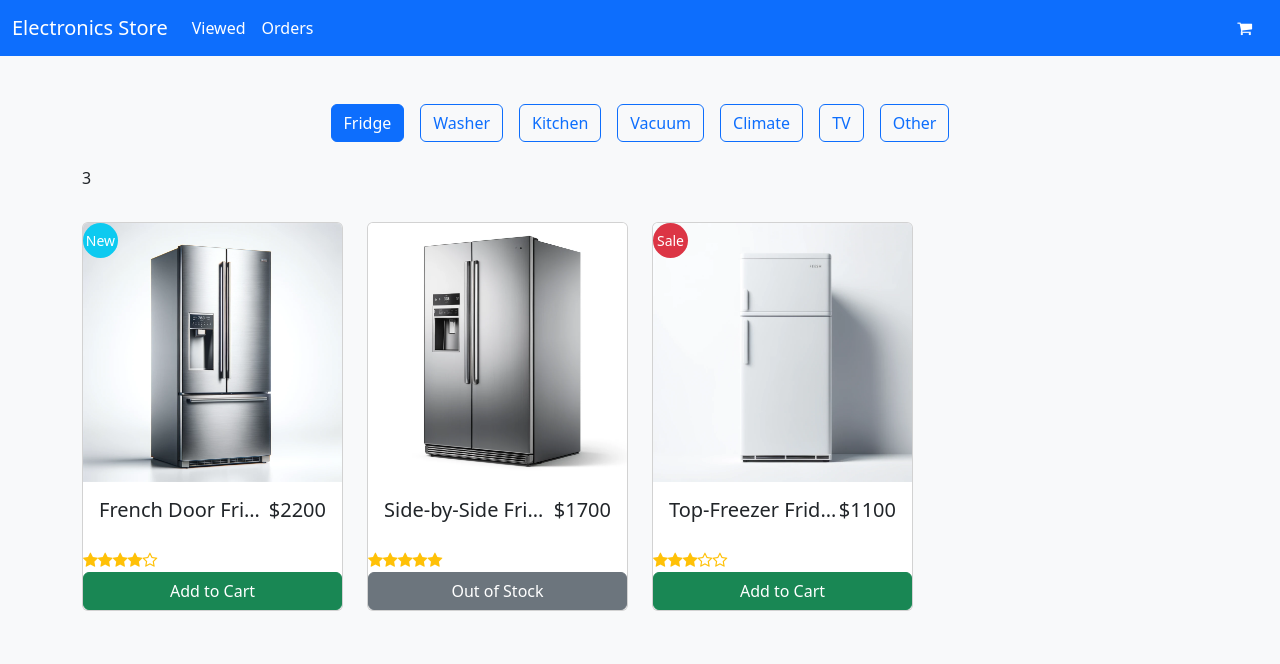
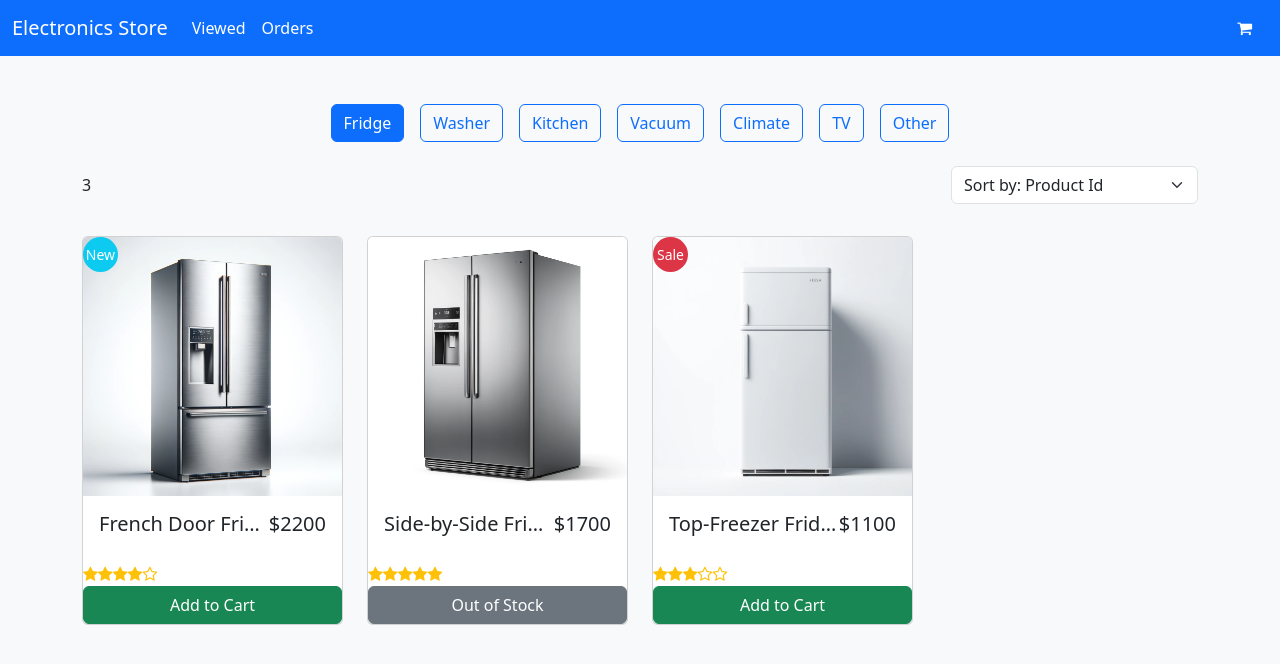
Before and after one commit to takuya44/angular-ecProject, an Angular app: page /home in a window 1280 px wide. Both pictures are taken after a click on the button "Fridge". Shown: the top 664 px of the page. Built offline with nearby package versions, Linux system fonts and the light colour scheme.

Commit message:
✨ ート① 価格の安い順（sortメソッド, 比較関数）

```diff
--- a/src/app/components/home/home.component.html
+++ b/src/app/components/home/home.component.html
@@ -32,6 +32,17 @@
         <div class="col-3">
           <p class="text-left mb-0">{{ filteredProducts.length }}</p>
         </div>
+        <!-- Sorting options -->
+        <div class="d-flex align-items-center">
+          <select
+            id="sortOptions"
+            class="form-select"
+            (change)="sortProducts($event)"
+          >
+            <option value="default">Sort by: Product Id</option>
+            <option value="priceAsc">Sort by: Price: Low to High</option>
+          </select>
+        </div>
       </div>
 
       <div class="row">
--- a/src/app/components/home/home.component.ts
+++ b/src/app/components/home/home.component.ts
@@ -284,4 +284,31 @@ export class HomeComponent {
       );
     }
   }
+
+  /**
+   * 製品を並び替える関数
+   * 選択されたソートオプションに基づいて製品を並び替える
+   *
+   * @param {Event} event - イベントオブジェクト
+   * @returns {void} - なし
+   * */
+  public sortProducts(event: Event): void {
+    // イベントのターゲット要素を取得
+    const target = event.target as HTMLSelectElement | null;
+    if (target) {
+      // 選択されたソートオプションを取得
+      const sortOption = target.value;
+
+      // 選択されたソートオプションに基づいて製品を並び替え
+      switch (sortOption) {
+        case 'priceAsc':
+          // mutableなfilteredProductsを直接変更することで、テンプレートに反映
+          this.filteredProducts.sort((a, b) => a.price - b.price);
+          break;
+        default:
+          this.filteredProducts.sort((a, b) => a.productId - b.productId);
+          break;
+      }
+    }
+  }
 }
```
